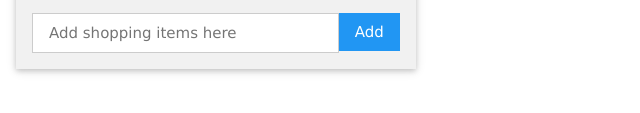
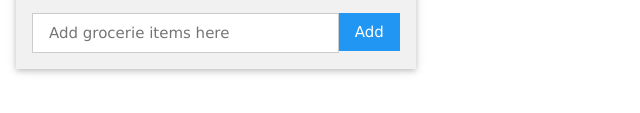
Before and after one commit to DangerMatt2407/AngularJS, a plain HTML site: page index.html in a window 1280 px wide. Shown: the part 193-306 px from the top of the page, 0-640 px from the left. Drawn offline with nearby package versions, Linux system fonts and the light colour scheme.

Commit message:
Update index.html

```diff
--- a/index.html
+++ b/index.html
@@ -37,7 +37,7 @@
                 <div class="w3-container w3-light-grey w3-padding-hor-16">
                     <div class="w3-row w3-margin-top">
                         <div class="w3-col s10">
-                            <input placeholder="Add shopping items here" ng-model="addMe" class="w3-input w3-border w3-padding">
+                            <input placeholder="Add grocerie items here" ng-model="addMe" class="w3-input w3-border w3-padding">
                                 </div>
                         <div class="w3-col s2">
                             <button ng-click="addItem()" class="w3-btn w3-padding w3-blue">Add</button>
```
